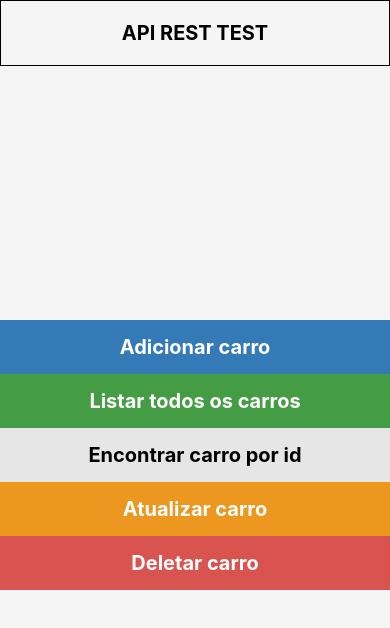
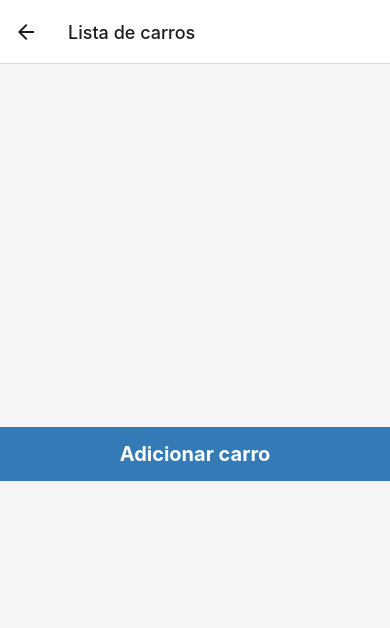
Before and after one commit to AndersonKV/test_bhut, a React Native app: screen /List in a window 390 px wide. Shown: the top 628 px of the page. Built offline with nearby package versions, Linux system fonts and the light colour scheme.

Commit message:
adicionando axios

```diff
--- a/package.json
+++ b/package.json
@@ -14,6 +14,7 @@
     "@react-navigation/native": "^6.0.12",
     "@react-navigation/native-stack": "^6.8.0",
     "@react-navigation/stack": "^6.2.3",
+    "axios": "^0.27.2",
     "react": "18.1.0",
     "react-native": "0.70.0",
     "react-native-gesture-handler": "^2.6.0",
--- /dev/null
+++ b/src/api/api.ts
@@ -0,0 +1,5 @@
+import axios from 'axios';
+
+export const api = axios.create({
+    baseURL: 'http://api-test.bhut.com.br:3000/',
+});
--- /dev/null
+++ b/src/components/indicator/index.tsx
@@ -0,0 +1,29 @@
+import {TouchableOpacity, View, Text, StyleSheet} from 'react-native';
+
+interface Props {
+  handle?: () => void;
+  title: string;
+  color: string;
+  background: string;
+  navigate: () => void;
+}
+
+export function Indicator({title, color, background, navigate}: Props) {
+  return (
+    <TouchableOpacity onPress={navigate}>
+      <View style={[styles.button, {backgroundColor: background}]}>
+        <Text style={[styles.text, {color: color}]}>{title}</Text>
+      </View>
+    </TouchableOpacity>
+  );
+}
+
+const styles = StyleSheet.create({
+  button: {
+    alignItems: 'center',
+    justifyContent: 'center',
+    paddingVertical: 15,
+    borderColor: 'none',
+  },
+  text: {fontWeight: 'bold', fontSize: 20},
+});
--- a/src/routes/index.tsx
+++ b/src/routes/index.tsx
@@ -3,6 +3,7 @@ import {NavigationContainer} from '@react-navigation/native';
 
 import {createNativeStackNavigator} from '@react-navigation/native-stack';
 import Home from '../screen/home';
+import List from '../screen/list';
 
 const Stack = createNativeStackNavigator();
 
@@ -12,10 +13,18 @@ export default function Routes() {
       <Stack.Navigator>
         <Stack.Screen
           options={{
-            headerShown: false,
+            title: 'API REST TEST',
           }}
           name="Home"
           component={Home}
+        />
+
+        <Stack.Screen
+          options={{
+            title: 'Lista de carros',
+          }}
+          name="List"
+          component={List}
         />
       </Stack.Navigator>
     </NavigationContainer>
--- a/src/screen/home/index.tsx
+++ b/src/screen/home/index.tsx
@@ -7,46 +7,25 @@ import {
   Pressable,
 } from 'react-native';
 
-interface Props {
-  handle: () => void;
-  title: string;
-  color: string;
-  background: string;
-}
+import {
+  NativeStackNavigationProp,
+  NativeStackScreenProps,
+} from '@react-navigation/native-stack';
+import {Indicator} from '../../components/indicator';
 
-const Indicator = ({title, color, background, handle}: Props) => {
-  return (
-    <TouchableOpacity onPress={() => handle()}>
-      <View style={[styles.button, {backgroundColor: background}]}>
-        <Text style={[styles.text, {color: color}]}>{title}</Text>
-      </View>
-    </TouchableOpacity>
-  );
+type ScreenProps = NativeStackScreenProps<RootStack>;
+
+type RootStack = {
+  List: undefined;
 };
 
-export default function Home() {
-  function handle() {
-    console.log('click');
-  }
-
+export default function Home({navigation}: ScreenProps) {
   return (
     <View
       style={{
         flex: 1,
         backgroundColor: 'whitesmoke',
       }}>
-      <View style={{padding: 20, borderWidth: 1}}>
-        <Text
-          style={{
-            fontSize: 20,
-            fontWeight: 'bold',
-            color: 'black',
-            textAlign: 'center',
-          }}>
-          API REST TEST
-        </Text>
-      </View>
-
       <View
         style={{
           flex: 1,
@@ -56,35 +35,35 @@ export default function Home() {
           title="Adicionar carro"
           background="#337ab7"
           color="#fff"
-          handle={handle}
+          navigate={() => navigation.navigate('List')}
         />
 
         <Indicator
           title="Listar todos os carros"
           background="#449d44"
           color="white"
-          handle={handle}
+          navigate={() => navigation.navigate('List')}
         />
 
         <Indicator
           title="Encontrar carro por id"
           background="#e6e6e6"
           color="#000"
-          handle={handle}
+          navigate={() => navigation.navigate('List')}
         />
 
         <Indicator
           title="Atualizar carro"
           background="#ec971f"
           color="white"
-          handle={handle}
+          navigate={() => navigation.navigate('List')}
         />
 
         <Indicator
           title="Deletar carro"
           background="#d9534f"
           color="white"
-          handle={handle}
+          navigate={() => navigation.navigate('List')}
         />
       </View>
     </View>
--- /dev/null
+++ b/src/screen/list/index.tsx
@@ -0,0 +1,62 @@
+import React from 'react';
+import {
+  View,
+  Text,
+  StyleSheet,
+  TouchableOpacity,
+  Pressable,
+} from 'react-native';
+
+interface Props {
+  handle: () => void;
+  title: string;
+  color: string;
+  background: string;
+}
+
+const Indicator = ({title, color, background, handle}: Props) => {
+  return (
+    <TouchableOpacity onPress={() => handle()}>
+      <View style={[styles.button, {backgroundColor: background}]}>
+        <Text style={[styles.text, {color: color}]}>{title}</Text>
+      </View>
+    </TouchableOpacity>
+  );
+};
+
+export default function List() {
+  function handle() {
+    console.log('click');
+  }
+
+  return (
+    <View
+      style={{
+        flex: 1,
+        backgroundColor: 'whitesmoke',
+      }}>
+      <View
+        style={{
+          flex: 1,
+          justifyContent: 'center',
+        }}>
+        <Indicator
+          title="Adicionar carro"
+          background="#337ab7"
+          color="#fff"
+          handle={handle}
+        />
+      </View>
+    </View>
+  );
+}
+
+const styles = StyleSheet.create({
+  button: {
+    alignItems: 'center',
+    justifyContent: 'center',
+    paddingVertical: 15,
+    borderColor: 'none',
+  },
+  text: {fontWeight: 'bold', fontSize: 20},
+});
```
Also changed, not shown: 1 other file (tests, documents, lock files or other folders).
